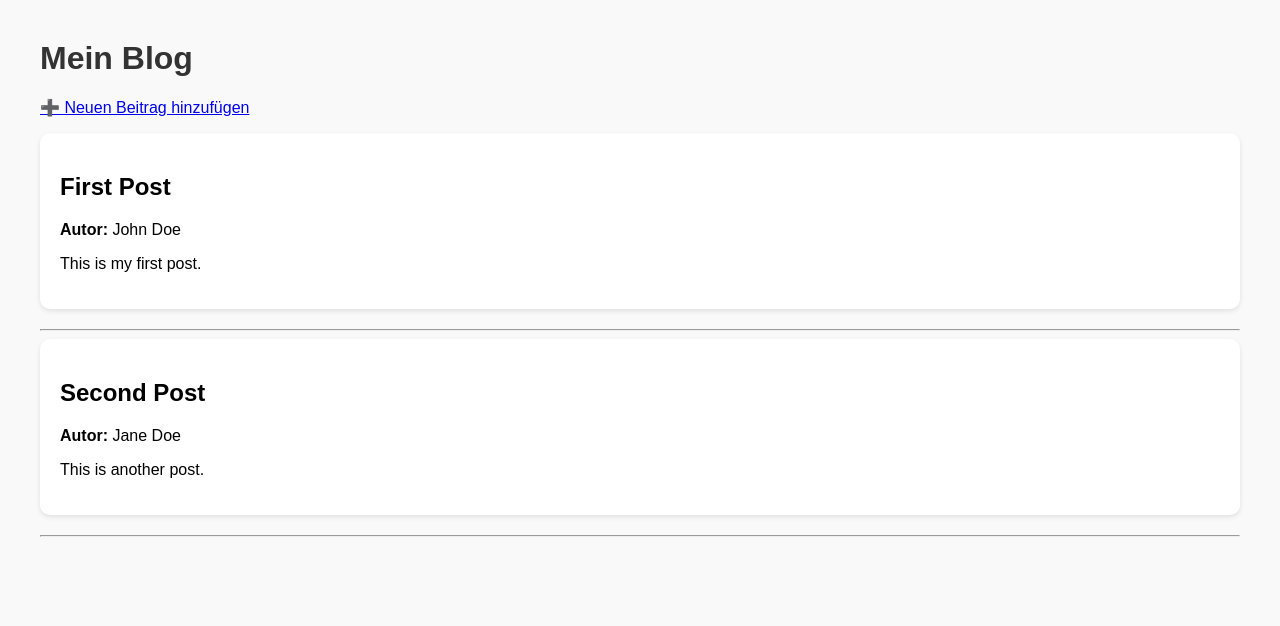
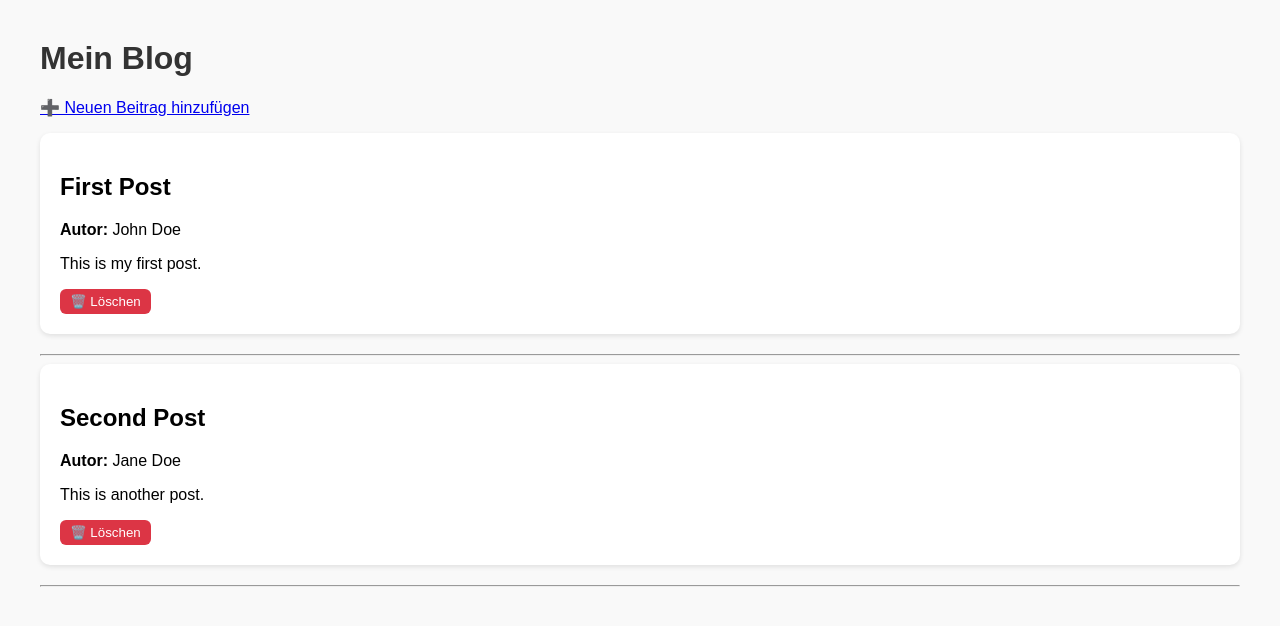
Before and after one commit to xh7jjg8svb-cmd/masterblog, a Flask app: page / in a window 1280 px wide. Shown: the top 626 px of the page. Run offline with Flask 3, Linux system fonts and the light colour scheme.

Commit message:
Added delete route and created delete mode

```diff
--- a/app.py
+++ b/app.py
@@ -45,5 +45,14 @@ def add():
 
     return render_template('add.html')
 
+@app.route('/delete/<int:post_id>')
+def delete(post_id):
+    posts = load_posts()
+    # Alle Posts behalten, außer den mit der angegebenen ID
+    posts = [post for post in posts if post["id"] != post_id]
+    save_posts(posts)
+    return redirect(url_for('index'))
+
+
 if __name__ == '__main__':
-    app.run(host="0.0.0.0", port=5000, debug=True)
+    app.run(host="0.0.0.0", port=5001, debug=True)
--- a/static/style.css
+++ b/static/style.css
@@ -45,3 +45,17 @@ h1 {
 .add-form button:hover {
     background-color: #0056b3;
 }
+
+/* Löschen-Button */
+.delete-button {
+    background-color: #dc3545;
+    color: white;
+    border: none;
+    padding: 5px 10px;
+    border-radius: 6px;
+    cursor: pointer;
+}
+
+.delete-button:hover {
+    background-color: #b02a37;
+}
--- a/templates/index.html
+++ b/templates/index.html
@@ -16,6 +16,11 @@
             <h2>{{ post.title }}</h2>
             <p><strong>Autor:</strong> {{ post.author }}</p>
             <p>{{ post.content }}</p>
+
+            <!-- Löschen-Button -->
+            <form action="{{ url_for('delete', post_id=post.id) }}" method="GET" style="display:inline;">
+                <button type="submit" class="delete-button">🗑️ Löschen</button>
+            </form>
         </div>
         <hr>
     {% else %}
```
